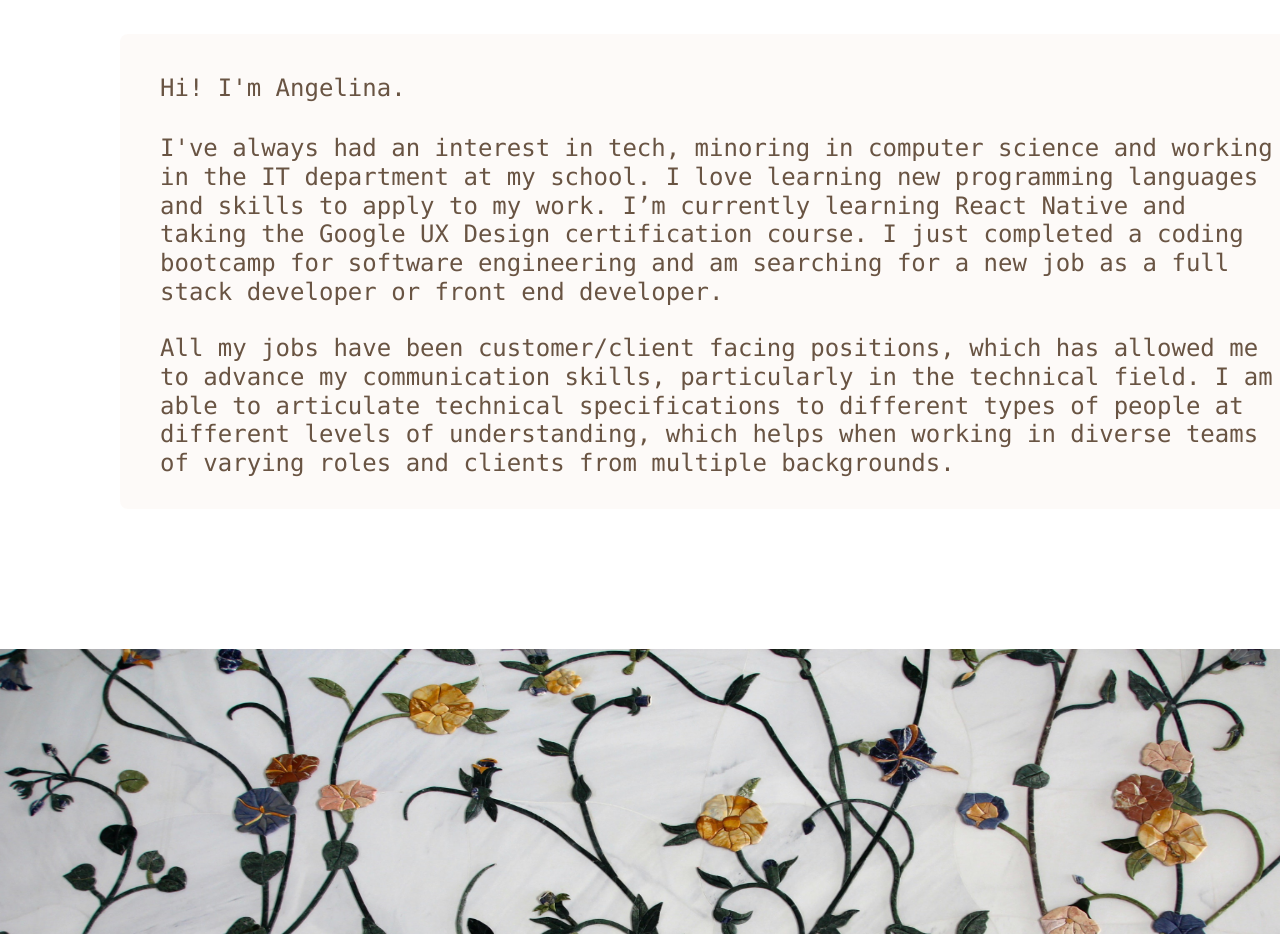
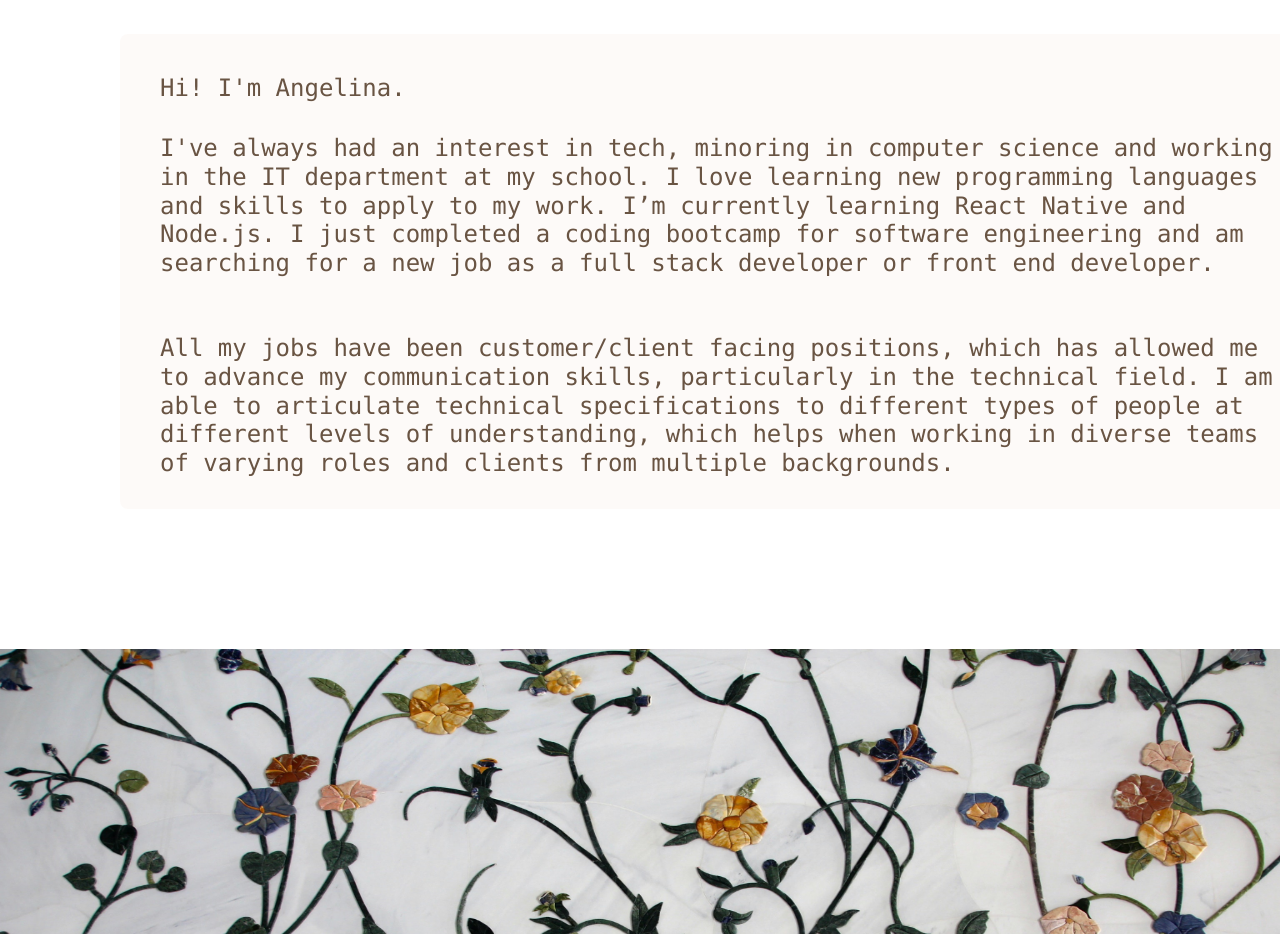
Before and after one commit to angelina-white/Personal-Website, a React (Create React App) app: page / in a window 1280 px wide. Shown: the part 5240-6174 px from the top of the page. Built offline with nearby package versions, Linux system fonts and the light colour scheme.

Commit message:
update about me

```diff
--- a/src/Components/AboutMe.js
+++ b/src/Components/AboutMe.js
@@ -8,7 +8,7 @@ function AboutMe()
             <h1 className="header" id="aboutTitle">About Me</h1>
             <div id="aboutTextCont">
                 <h4 id="aboutDescIntro">Hi! I'm Angelina.</h4>
-                <h4 id="aboutDesc">I've always had an interest in tech, minoring in computer science and working in the IT department at my school. I love learning new programming languages and skills to apply to my work. I’m currently learning React Native and taking the Google UX Design certification course. I just completed a coding bootcamp for software engineering and am searching for a new job as a full stack developer or front end developer.</h4>
+                <h4 id="aboutDesc">I've always had an interest in tech, minoring in computer science and working in the IT department at my school. I love learning new programming languages and skills to apply to my work. I’m currently learning React Native and Node.js. I just completed a coding bootcamp for software engineering and am searching for a new job as a full stack developer or front end developer.</h4>
                 <h4 id="aboutDesc2">All my jobs have been customer/client facing positions, which has allowed me to advance my communication skills, particularly in the technical field. I am able to articulate technical specifications to different types of people at different levels of understanding, which helps when working in diverse teams of varying roles and clients from multiple backgrounds.</h4>
             </div>
         </div>
```
